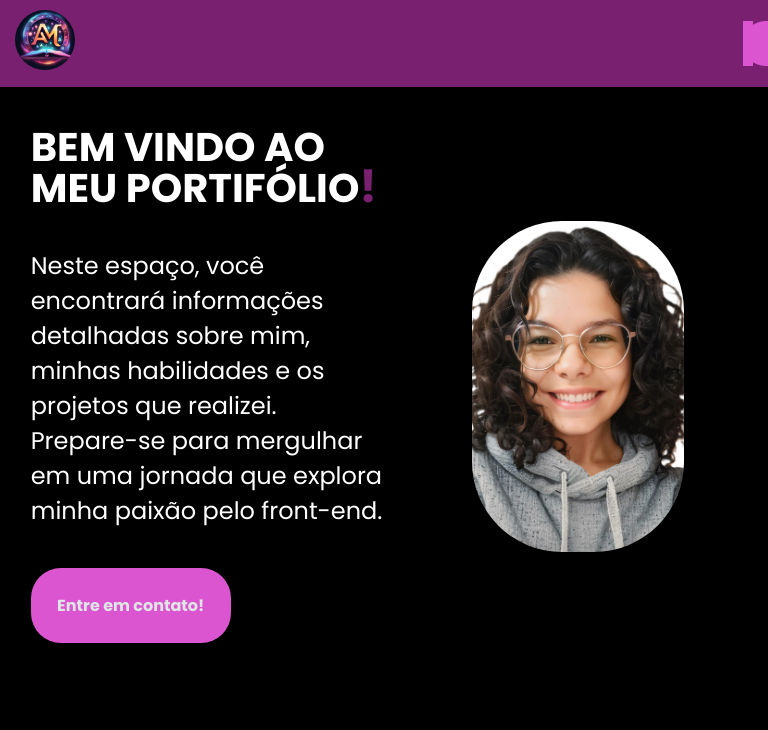
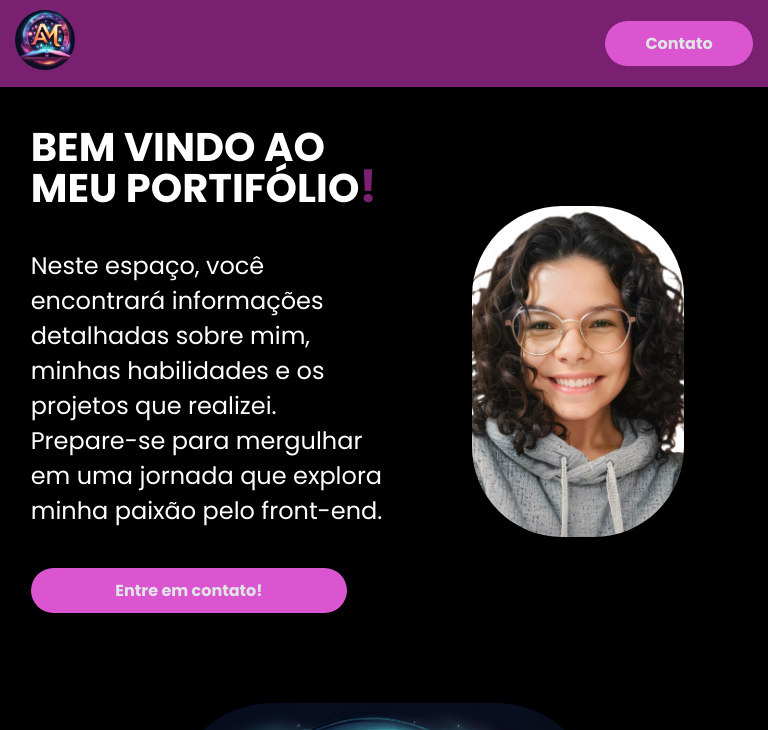
Before and after one commit to AdrianaLMR/Adriana_Machado_Portifolio, a plain HTML site: page index.html in a window 768 px wide. Shown: the top 730 px of the page. Drawn offline with nearby package versions, Linux system fonts and the light colour scheme.

Commit message:
Ajustando posição do buttons-contato

```diff
--- a/assets/styles/responsividade.css
+++ b/assets/styles/responsividade.css
@@ -141,13 +141,9 @@
     header {
         background-color: #792071;
     }
+
     .menu-desktop {
         display: none;
-    }
-
-    .btn-contato-cabecalho {
-        width: 10px;
-        background-color: #db55d0;
     }
 
     section#topo-site {
@@ -184,12 +180,6 @@
         border-radius: 90px;
     }
 
-    .btn-contato button {
-        width: 200px;
-        padding: 25px 2%;
-        background-color: #db55d0;
-    }
-
     /*SECTION SOBRE MIM*/
     section#sobre .flex {
         display: inline-block;
@@ -202,6 +192,11 @@
         margin-left: auto;
         margin-right: auto;
         margin-bottom: 10%;
+    }
+
+    .btn-contato button {
+        width: 90%;
+        padding: 10px 4%;
     }
 
     /*SECTION HABILIDADES*/
@@ -260,15 +255,6 @@
 
     .menu-desktop {
         display: none;
-    }
-
-    .btn-contato-cabecalho button {
-        width: 100%;
-        background-color: #db55d0;
-    }
-
-    .btn-contato-cabecalho {
-        width: 50%;
     }
 
     /* ESTILO TOPO-SITE */
--- a/assets/styles/style.css
+++ b/assets/styles/style.css
@@ -137,7 +137,7 @@ section#topo-site .flex {
     padding: 20px 4%;
     font-size: 16px;
     font-weight: 700;
-    background-color:  #db55d0;
+    background-color: #db55d0;
     border: 0;
     border-radius: 30px;
     cursor: pointer;
@@ -261,7 +261,6 @@ section#portifolio .projetos {
 .projetos-port h2 {
     color: #792071;
     margin: 10px;
-    /* margin-top: -30px; */
     font-size: 37px;
 }
 
```
